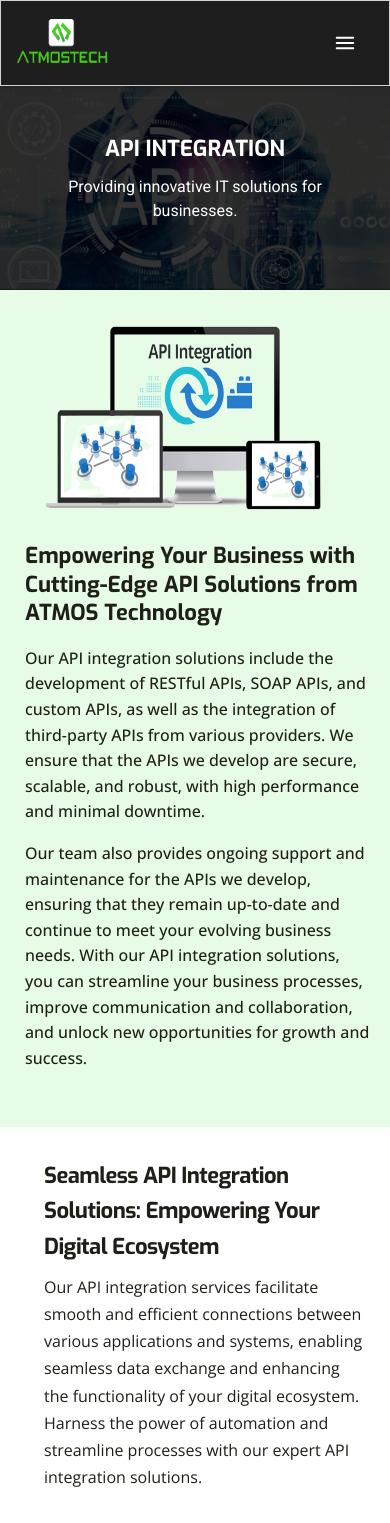
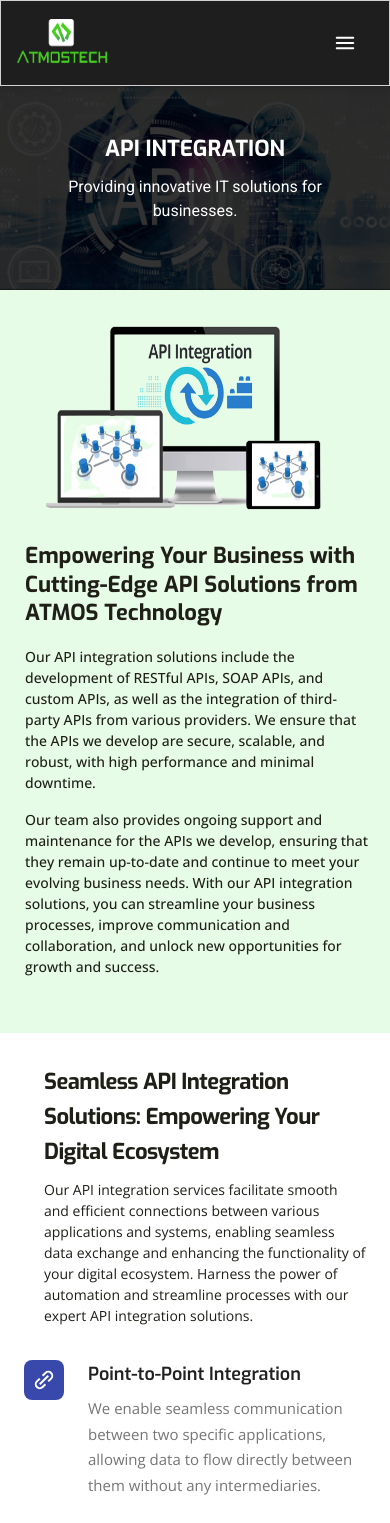
Before and after one commit to Michael-Builds/Atmostech-Solutions, a React (Create React App) app: page /api in a window 390 px wide. Shown: the top 1523 px of the page. Built offline with nearby package versions, Linux system fonts and the light colour scheme.

Commit message:
Fixed all errors

```diff
--- a/src/main.css
+++ b/src/main.css
@@ -1661,7 +1661,7 @@
     line-height: 1.5;
   }
 
-  .team-name{
+  .team-name {
     font-size: 20px;
     margin-left: 40px;
   }
@@ -1731,12 +1731,15 @@
 
   #service-card {
     width: 300px;
-    height: 280px;
+    height: 290px;
     justify-content: center;
     align-items: center;
     margin-right: 70px;
   }
-
+  #newsletter p {
+    font-size: 14px;
+    line-height: 1.5;
+  }
   .contact-header {
     font-size: 22px;
     line-height: 1.5;
@@ -2132,16 +2135,20 @@
     max-width: 95%;
     margin-top: -65px;
   }
+
   #mob-option-sent {
     margin-left: 20px;
+    font-size: 14px;
+    line-height: 1.5;
   }
 
   #web {
     margin-left: 25px;
     margin-right: 15px;
-    font-size: 16px;
+    font-size: 14px;
     line-height: 1.5;
   }
+
   #web-content p {
     margin-left: 25px;
     margin-right: 15px;
@@ -2264,7 +2271,10 @@
   #edi-main-head p {
     margin-left: 25px;
     margin-right: 20px;
-  }
+    font-size: 14px;
+    line-height: 1.5;
+  }
+
   #edi-timeline p {
     margin-left: 25px;
     margin-right: 20px;
@@ -2279,8 +2289,8 @@
   }
   #soft {
     margin-left: 20px;
-    font-size: 16px;
-    line-height: 1.6;
+    font-size: 14px;
+    line-height: 1.5;
     text-align: justify;
     text-justify: inter-word;
     margin-right: 25px;
@@ -2288,12 +2298,14 @@
   #aps {
     margin-left: 25px;
     margin-right: 20px;
-    line-height: 1.6;
-  }
+    font-size: 14px;
+    line-height: 1.5;
+  }
+
   #mob {
     margin-left: 25px;
     margin-right: 15px;
-    font-size: 16px;
+    font-size: 14px;
     line-height: 1.5;
   }
   #mobile-options {
```
